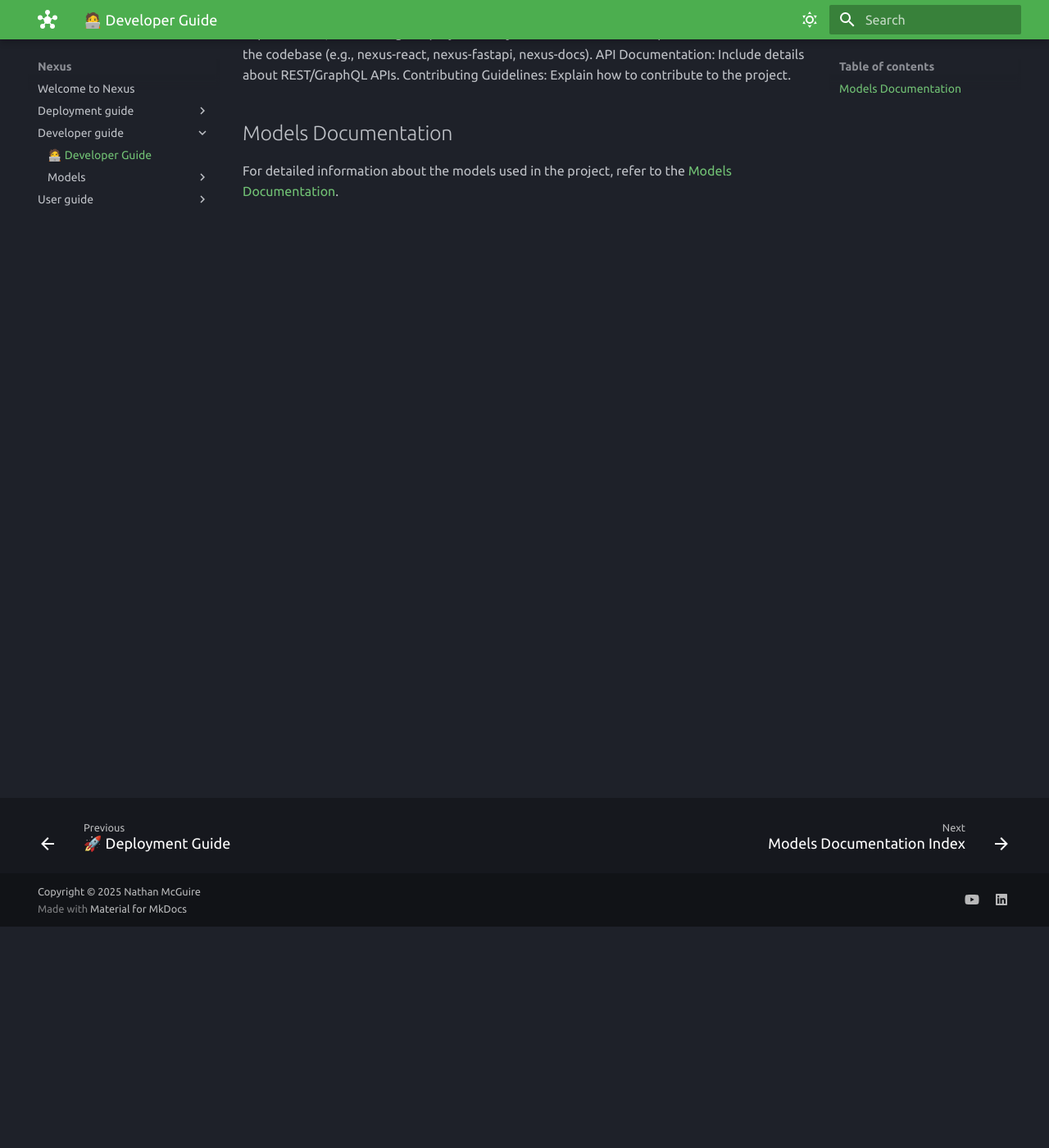
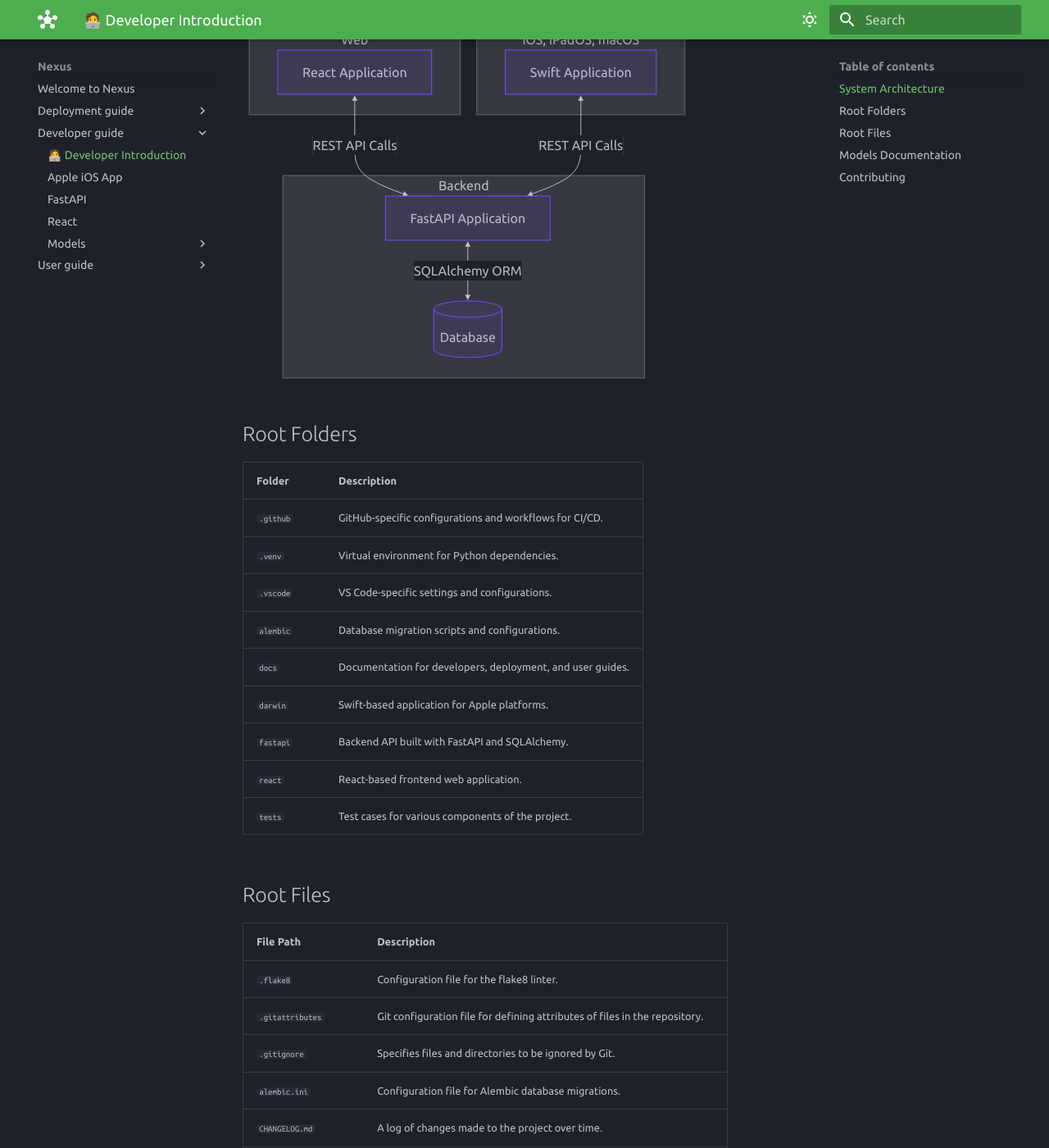
Before and after one commit to nathanmcguire/Nexus, an MkDocs documentation site: the page built from docs/developer-guide/README.md, in a window 1280 px wide and 1400 px high, scrolled down 270 px. Shown: the whole window at 82% size. Built offline with MkDocs 1.6.1 and Material for MkDocs 9.7.7, drawn with Linux system fonts in a browser that asks for light colours; some of the changed text lies outside the part shown.

Commit message:
docs updates

````diff
--- a/docs/developer-guide/README.md
+++ b/docs/developer-guide/README.md
@@ -1,4 +1,69 @@
-# 🧑‍💻 Developer Guide
+# 🧑‍💻 Developer Introduction
+
+## System Architecture
+
+Nexus includes a core set of projects:
+ - FastAPI with SQLAlchemy for RESTful API and database interfacing
+ - React for frontend web
+ - Swift for Apple platforms.
+
+```mermaid
+graph TD
+    subgraph Web
+        React[React Application]
+    end
+
+    subgraph Backend
+        FastAPI[FastAPI Application]
+        Database[(Database)]
+    end
+
+    subgraph "iOS, iPadOS, macOS"
+        Swift[Swift Application]
+    end
+
+    React <-->|REST API Calls| FastAPI
+    Swift <-->|REST API Calls| FastAPI
+    FastAPI <-->|SQLAlchemy ORM| Database
+```
+
+
+## Root Folders
+
+| Folder | Description                                                                 |
+|------------------|-----------------------------------------------------------------------------|
+| `.github`       | GitHub-specific configurations and workflows for CI/CD.                    |
+| `.venv`         | Virtual environment for Python dependencies.                               |
+| `.vscode`       | VS Code-specific settings and configurations.                              |
+| `alembic`       | Database migration scripts and configurations.                             |
+| `docs`          | Documentation for developers, deployment, and user guides.                 |
+| `darwin`  | Swift-based application for Apple platforms.                               |
+| `fastapi` | Backend API built with FastAPI and SQLAlchemy.                             |
+| `react`   | React-based frontend web application.                                      |
+| `tests`         | Test cases for various components of the project.                          |
+
+## Root Files
+
+| File Path             | Description                                                                 |
+|-----------------------|-----------------------------------------------------------------------------|
+| `.flake8`            | Configuration file for the flake8 linter.                                  |
+| `.gitattributes`     | Git configuration file for defining attributes of files in the repository. |
+| `.gitignore`         | Specifies files and directories to be ignored by Git.                     |
+| `alembic.ini`         | Configuration file for Alembic database migrations.                       |
+| `CHANGELOG.md`        | A log of changes made to the project over time.                            |
+| `justfile`            | Commonly used commands for development and project management.             |
+| `LICENSE`             | The license under which the project is distributed.                        |
+| `mkdocs.yml`          | Configuration file for MkDocs documentation site.                         |
+| `package-lock.json`   | Automatically generated file for locking Node.js dependencies.             |
+| `package.json`        | Node.js dependencies and scripts for the React frontend.                   |
+| `pyproject.toml`      | Python project configuration and metadata.                                 |
+| `README.md`           | The main README file for the project.                                      |
+| `requirements-dev.txt`| Python dependencies for development purposes.                              |
+| `requirements.txt`    | Python dependencies for the project.                                       |
+| `yarn.lock`           | Dependency lock file for Yarn package manager.                             |
+
+
+
 
 Folder structure and conventions
 How to run locally (e.g., Docker, npm install, uvicorn main:app)
@@ -7,8 +72,6 @@ Testing setup (React Testing Library, pytest, etc.)
 Code style, linting, and pre-commit hooks
 Useful scripts/aliases
 
-
-
 Setting Up the Development Environment: Instructions for cloning the repo, installing dependencies, and running the project locally.
 Codebase Overview: Explain the structure of the codebase (e.g., nexus-react, nexus-fastapi, nexus-docs).
 API Documentation: Include details about REST/GraphQL APIs.
@@ -16,3 +79,9 @@ Contributing Guidelines: Explain how to contribute to the project.
 
 ## Models Documentation
 For detailed information about the models used in the project, refer to the [Models Documentation](models/README.md).
+
+
+
+## Contributing
+- Follow the project's coding standards and guidelines.
+- Submit pull requests for any changes or new features.
````
Also changed, not shown: docs/developer-guide/darwin.md (added, +50 -0 lines), docs/developer-guide/fastapi.md (added, +55 -0 lines), docs/developer-guide/models/README.md (deleted, +0 -12 lines), docs/developer-guide/models/common.md (added, +36 -0 lines), docs/developer-guide/models/users.md (+10 -39 lines), docs/developer-guide/react.md (added, +52 -0 lines).
